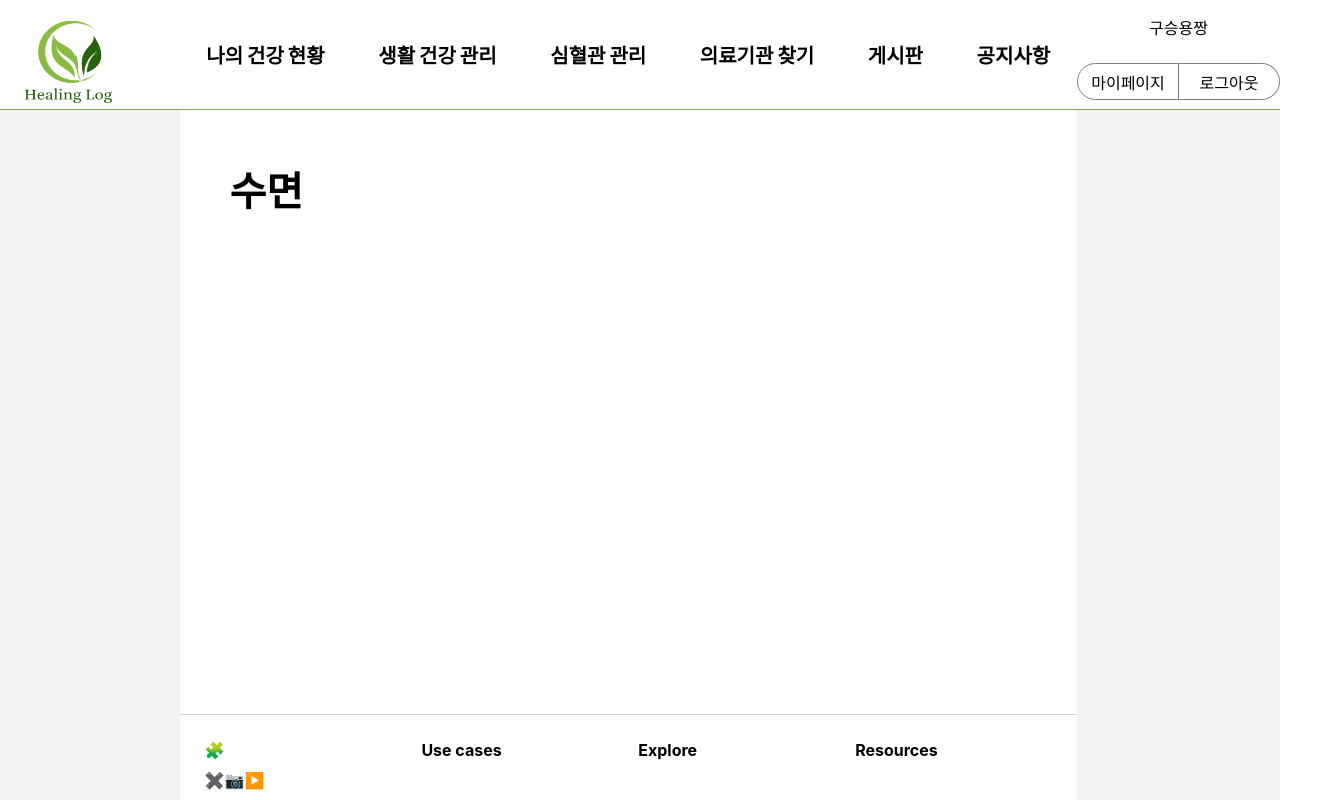
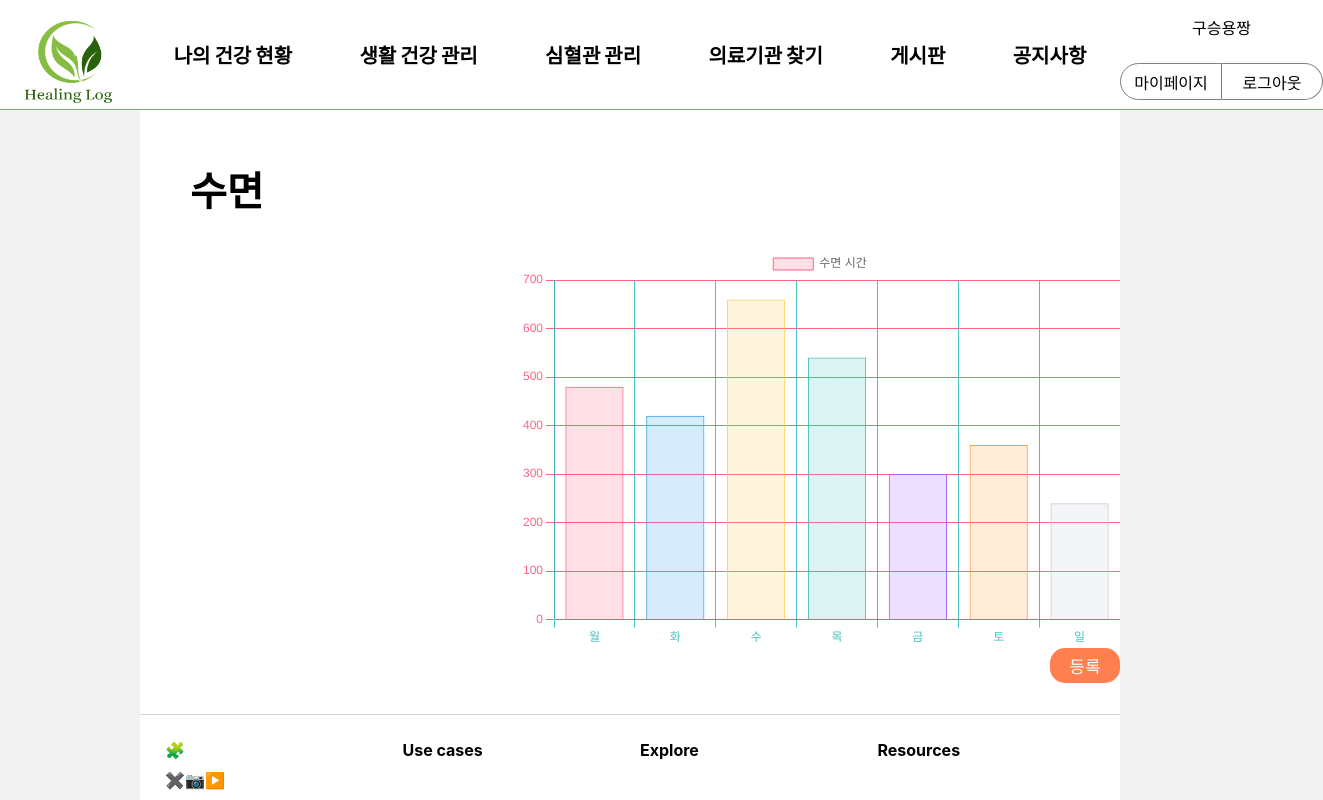
Before and after one commit to rlatmdxor/finalPrj01, a React (Create React App) app in the folder healthcare_react/healinglog/: page /sleep in a window 1280 px wide. Shown: the top 800 px of the page, 1323 px wide, since content can reach past the window. Built offline with nearby package versions, Linux system fonts and the light colour scheme.

Commit message:
feat edit modal

```diff
--- a/healthcare_react/healinglog/src/components/home/Main.jsx
+++ b/healthcare_react/healinglog/src/components/home/Main.jsx
@@ -5,15 +5,9 @@ import ModalInput from '../util/ModalInput';
 const Main = () => {
   return (
     <div>
-      <Modal title={'복용약 등록'}>
-        <ModalInput type="date" plcaeholder="날짜" title={'날짜'}></ModalInput>
-        <ModalInput type="time" plcaeholder="시작 시간" title={'수면 시작 시간'}></ModalInput>
-        <ModalInput type="text" plcaeholder="종료 시간" title={'수면 종료 시간'}></ModalInput>
-        <ModalInput type="text" plcaeholder="종료 시간" title={'수면 종료 시간'}></ModalInput>
-        <ModalInput type="text" plcaeholder="종료 시간" title={'수면 종료 시간'}></ModalInput>
-        <ModalInput type="text" plcaeholder="종료 시간" title={'수면 종료 시간'}></ModalInput>
-        <ModalInput type="text" plcaeholder="종료 시간" title={'수면 종료 시간'}></ModalInput>
-        <ModalInput type="text" plcaeholder="종료 시간" title={'수면 종료 시간'}></ModalInput>
+      <Modal title="복용약 등록" modalId={'복용약 등록'}>
+        <ModalInput type="text" plcaeholder="날짜" title="날짜"></ModalInput>
+        <ModalInput type="text" plcaeholder="시작 시간" title="수면 시작 시간"></ModalInput>
       </Modal>
     </div>
   );
--- a/healthcare_react/healinglog/src/components/pages/LivingHealth/Drug/Drug.jsx
+++ b/healthcare_react/healinglog/src/components/pages/LivingHealth/Drug/Drug.jsx
@@ -1,11 +1,29 @@
 import React from 'react';
 import Title from '../../../util/Title';
+import Modal from '../../../util/Modal';
+import styled from 'styled-components';
+import Btn from '../../../util/Btn';
+import { useDispatch } from 'react-redux';
+import { open } from '../../../../redux/modalSlice';
 
+const BtnDiv = styled.div`
+  margin-left: 910px;
+`;
 const Drug = () => {
+  const dispatch = useDispatch();
+
   return (
-    <>
-      <Title>복용약</Title>
-    </>
+    <div>
+      <Title> 복용약</Title>
+      <Modal title={'복용약'}></Modal>
+      <BtnDiv
+        onClick={() => {
+          dispatch(open({ title: '복용약', value: 'block' }));
+        }}
+      >
+        <Btn onClick={console.log('zz')} str={'등록'} c={'#FF7F50'} fc={'white'}></Btn>
+      </BtnDiv>
+    </div>
   );
 };
 
--- a/healthcare_react/healinglog/src/components/pages/LivingHealth/Sleep/Sleep.jsx
+++ b/healthcare_react/healinglog/src/components/pages/LivingHealth/Sleep/Sleep.jsx
@@ -1,11 +1,81 @@
 import React from 'react';
 import Title from '../../../util/Title';
+import Chart from '../../../util/Chart';
+import styled from 'styled-components';
+import Btn from '../../../util/Btn';
+import Modal from '../../../util/Modal';
+import ModalInput from '../../../util/ModalInput';
+import { useDispatch } from 'react-redux';
+import { open } from '../../../../redux/modalSlice';
+
+const BtnDiv = styled.div`
+  margin-left: 910px;
+`;
+
+const CharDiv = styled.div`
+  margin-left: 380px;
+  margin-top: 30px;
+`;
 
 const Sleep = () => {
+  const dispatch = useDispatch();
+
+  const labels = ['월', '화', '수', '목', '금', '토', '일'];
+  const dataset = [
+    {
+      label: '수면 시간',
+
+      data: [480, 420, 660, 540, 300, 360, 240],
+      backgroundColor: [
+        'rgba(255, 99, 132, 0.2)',
+        'rgba(54, 162, 235, 0.2)',
+        'rgba(255, 206, 86, 0.2)',
+        'rgba(75, 192, 192, 0.2)',
+        'rgba(153, 102, 255, 0.2)',
+        'rgba(255, 159, 64, 0.2)',
+        'rgba(201, 203, 207, 0.2)',
+      ],
+      borderColor: [
+        'rgba(255, 99, 132, 1)',
+        'rgba(54, 162, 235, 1)',
+        'rgba(255, 206, 86, 1)',
+        'rgba(75, 192, 192, 1)',
+        'rgba(153, 102, 255, 1)',
+        'rgba(255, 159, 64, 1)',
+        'rgba(201, 203, 207, 1)',
+      ], // 테두리 색상
+      borderWidth: 1, // 테두리 두께
+    },
+  ];
+
   return (
-    <>
+    <div>
+      <Modal title="수면">
+        <ModalInput type="date" plcaeholder="날짜" title="날짜"></ModalInput>
+        <ModalInput type="time" plcaeholder="시작 시간" title="수면 시작 시간"></ModalInput>
+        <ModalInput type="time" plcaeholder="시작 시간" title="수면 시작 시간"></ModalInput>
+        <ModalInput type="time" plcaeholder="시작 시간" title="수면 시작 시간"></ModalInput>
+      </Modal>
       <Title>수면</Title>
-    </>
+      <CharDiv>
+        <Chart
+          chartType="Bar"
+          labels={labels}
+          dataset={dataset}
+          width={600}
+          height={400}
+          xAxisColor="rgba(75, 192, 192, 1)"
+          yAxisColor="rgba(255, 99, 132, 1)"
+        />
+      </CharDiv>
+      <BtnDiv
+        onClick={() => {
+          dispatch(open({ title: '수면', value: 'block' }));
+        }}
+      >
+        <Btn onClick={console.log('zz')} str={'등록'} c={'#FF7F50'} fc={'white'}></Btn>
+      </BtnDiv>
+    </div>
   );
 };
 
--- a/healthcare_react/healinglog/src/components/pages/Member/LoginPage.jsx
+++ b/healthcare_react/healinglog/src/components/pages/Member/LoginPage.jsx
@@ -2,7 +2,7 @@ import React from 'react';
 import { Link } from 'react-router-dom';
 import styled from 'styled-components';
 import Title from '../../util/Title';
-import LoginInput from '../../util/Input';
+import LoginInput from '../../util/LoginInput';
 
 const Layout = styled.div`
   margin-top: 100px;
--- a/healthcare_react/healinglog/src/components/util/Btn.jsx
+++ b/healthcare_react/healinglog/src/components/util/Btn.jsx
@@ -17,9 +17,9 @@ const CommonBtn = styled.button`
   cursor: pointer;
 `;
 
-const Btn = ({ str, f, c, fc, w, h, fs }) => {
+const Btn = ({ str, c, fc, w, h, fs }) => {
   return (
-    <CommonBtn onClick={f} c={c} fc={fc} fs={fs} w={w} h={h}>
+    <CommonBtn c={c} fc={fc} fs={fs} w={w} h={h}>
       {str}
     </CommonBtn>
   );
--- a/healthcare_react/healinglog/src/components/util/Modal.jsx
+++ b/healthcare_react/healinglog/src/components/util/Modal.jsx
@@ -50,12 +50,11 @@ const ContentDiv = styled.div`
 
 const Modal = ({ children, title }) => {
   const [click, setClick] = useState(false);
-  const [position, setPosition] = useState({ x: 400, y: 0 });
-  const [offset, setOffset] = useState({ x: 400, y: 0 });
+  const [position, setPosition] = useState({ x: 450, y: 150 });
+  const [offset, setOffset] = useState({ x: 450, y: 150 });
 
   const dispatch = useDispatch();
-
-  const { value } = useSelector((state) => {
+  const { modals } = useSelector((state) => {
     return state.modal;
   });
 
@@ -79,20 +78,20 @@ const Modal = ({ children, title }) => {
     });
   };
 
+  const handleClose = () => {
+    dispatch(close(title));
+  };
+
+  const displayValue = modals[title] || 'none';
+
   return (
     <>
-      <ContainerDiv display={value} key={title} position={position}>
+      <ContainerDiv key={title} position={position} display={displayValue}>
         <StyleDiv onMouseMove={handleMouseMove} onMouseUp={handleMouseUp} onMouseDown={handleMouseDown}>
           <ModalTitle>{title}</ModalTitle>
         </StyleDiv>
 
-        <CloseBtn
-          onClick={() => {
-            dispatch(close({ title }));
-          }}
-        >
-          X
-        </CloseBtn>
+        <CloseBtn onClick={handleClose}>X</CloseBtn>
         <ContentDiv>{children}</ContentDiv>
         <BtnContainerDiv>
           <Btn f={() => {}} c={'#FF7F50'} fc={'white'} str={'등록'}></Btn>
--- a/healthcare_react/healinglog/src/components/util/ModalTitle.jsx
+++ b/healthcare_react/healinglog/src/components/util/ModalTitle.jsx
@@ -4,8 +4,8 @@ import styled from 'styled-components';
 const TitleDiv = styled.div`
   font-size: 20px;
   font-weight: 900;
-  width: 100%;
-  height: 100%;
+  width: 500px;
+  height: 90px;
   box-sizing: border-box;
   padding: 20px;
   position: absolute;
--- a/healthcare_react/healinglog/src/redux/modalSlice.jsx
+++ b/healthcare_react/healinglog/src/redux/modalSlice.jsx
@@ -1,16 +1,22 @@
 import { createSlice } from '@reduxjs/toolkit';
+
+const initialState = {
+  modals: {},
+};
 
 const modalSlice = createSlice({
   name: 'modal',
-  initialState: {
-    value: 'block',
-  },
+  initialState,
   reducers: {
     open: (state, action) => {
-      state.value = 'block';
+      const { title, value } = action.payload;
+      state.modals[title] = value;
     },
     close: (state, action) => {
-      state.value = 'none';
+      const title = action.payload;
+      if (state.modals[title]) {
+        state.modals[title] = 'none';
+      }
     },
   },
 });
--- a/healthcare_react/healinglog/src/redux/store.jsx
+++ b/healthcare_react/healinglog/src/redux/store.jsx
@@ -2,12 +2,16 @@ import { configureStore } from '@reduxjs/toolkit';
 import menuReducer from './menuSlice';
 import selectReducer from './selectSlice';
 import modalReducer from './modalSlice';
+import selectionReducer from './selectSlice';
+// import joinReducer from './joinSlice';
 
 const store = configureStore({
   reducer: {
     menu: menuReducer,
     select: selectReducer,
     modal: modalReducer,
+    selection: selectionReducer,
+    // join: joinReducer,
   },
 });
 
```
